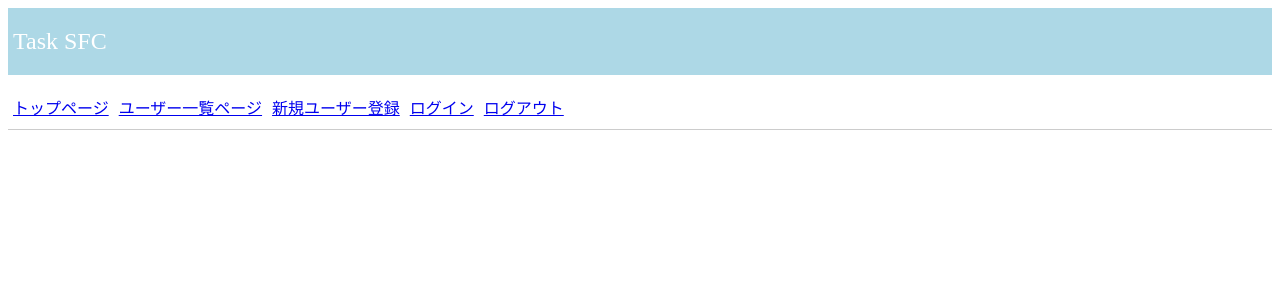
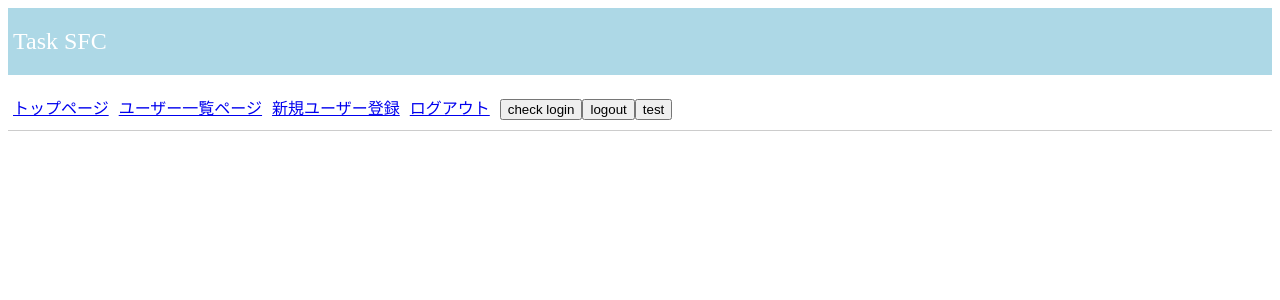
Before and after one commit to connec10/training_vue, a Vue app in the folder training_vue/: page / in a window 1280 px wide. Shown: the top 300 px of the page. Built offline with nearby package versions, Linux system fonts and the light colour scheme.

Commit message:
課題3-5 途中
＜実装完了した部分＞
・ユーザー一覧ページのリンク
・新規ユーザー登録ページのリンク

```diff
--- a/training_vue/src/components/common/AppHeader.vue
+++ b/training_vue/src/components/common/AppHeader.vue
@@ -3,10 +3,13 @@
     <div class="app-name">Task SFC</div>
     <nav v-cloak>
       <router-link to="/top">トップページ</router-link>
-      <router-link to="/">ユーザー一覧ページ</router-link>
-      <router-link to="/">新規ユーザー登録</router-link>
-      <router-link to="/">ログイン</router-link>
-      <router-link to="/">ログアウト</router-link>
+      <router-link to="/users">ユーザー一覧ページ</router-link>
+      <router-link to="/user_create">新規ユーザー登録</router-link>
+      <router-link v-show="!testLoginState" to="/login">ログイン</router-link>
+      <router-link v-show="testLoginState" to="/top">ログアウト</router-link>
+      <button v-on:click="checkLogin">check login</button>
+      <button v-on:click="logout">logout</button>
+      <button v-on:click="test">test</button>
     </nav>
   </div>
 </template>
@@ -17,8 +20,22 @@ import Auth from '/mock/Auth.js'
 export default {
   data: function () {
     return {
-      Auth: Auth
+      Auth: Auth,
+      testLoginState: true,
     }
+  },
+  watch: {loginState:'test'},
+  methods: {
+    test: function () {
+      this.testLoginState = !this.testLoginState
+    },
+    checkLogin: function () {
+      Auth.loggedIn()
+    },
+    logout: function () {
+      Auth.logout()
+      // ログアウトしました。トップページへ遷移します。
+    },
   }
 }
 </script>
```
